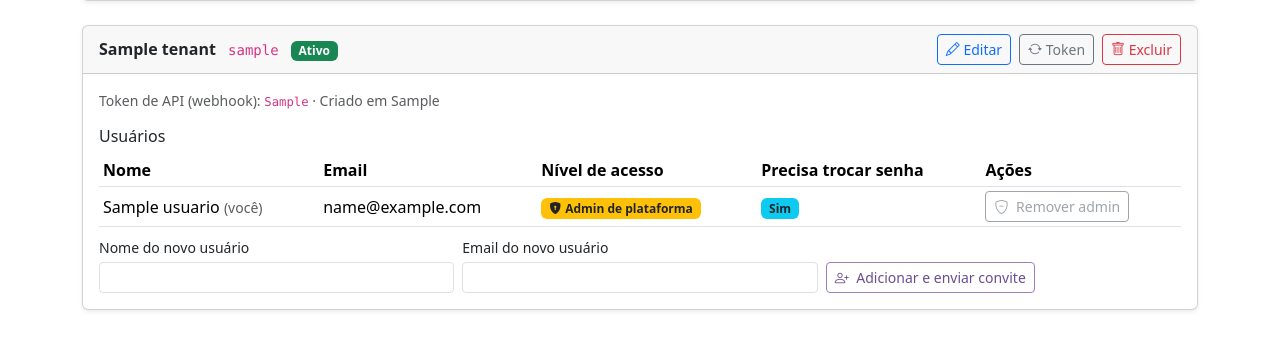
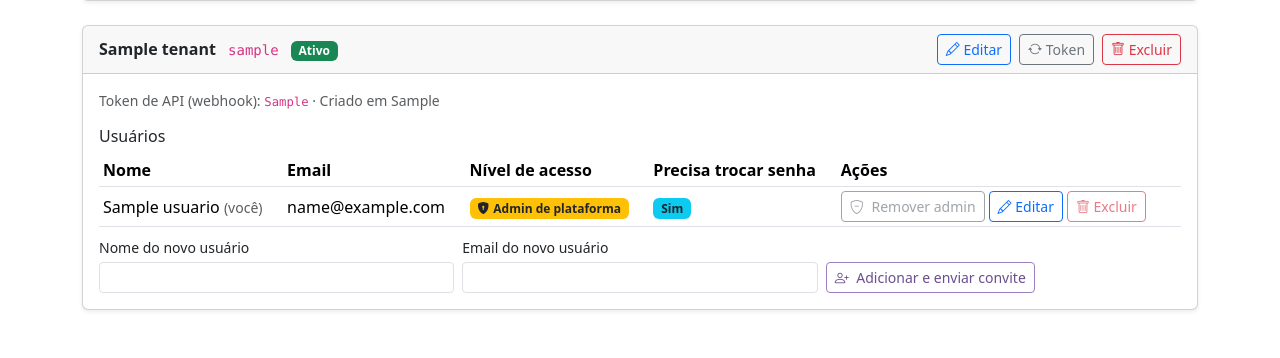
Before and after one commit to loisneubauer/gestao_financeira, a Flask app: page /admin/tenants in a window 1280 px wide. Shown: the part 571-929 px from the top of the page. Run offline with Flask 3, Linux system fonts and the light colour scheme; the visitor is signed in with stand-in values (Sample User, id 1); tables that the repository leaves empty hold one stand-in row (values such as "Sample post").

Commit message:
Adiciona edição e exclusão de usuários no painel de organizações

```diff
--- a/app.py
+++ b/app.py
@@ -800,6 +800,58 @@ def admin_alternar_admin_usuario(id_tenant, id_usuario):
     return _renderizar_admin_tenants(sucesso=f"{usuario['nome']} foi {acao}.")
 
 
+@app.route("/admin/tenants/<int:id_tenant>/usuarios/<int:id_usuario>/editar", methods=["POST"])
+@admin_required
+def admin_editar_usuario(id_tenant, id_usuario):
+    tenant = database.buscar_tenant_por_id(id_tenant)
+    if not tenant:
+        return _renderizar_admin_tenants(erro="Organização não encontrada.")
+
+    usuario = database.buscar_usuario_por_id(id_tenant, id_usuario)
+    if not usuario:
+        return _renderizar_admin_tenants(erro="Usuário não encontrado.")
+
+    nome = request.form.get("nome", "").strip()
+    email = request.form.get("email", "").strip().lower()
+
+    if not nome or not email:
+        return _renderizar_admin_tenants(erro="Nome e email não podem ficar em branco.")
+
+    email_existente = database.buscar_usuario_por_email(email, tenant_id=id_tenant)
+    if email_existente and email_existente["id"] != id_usuario:
+        return _renderizar_admin_tenants(erro=f"Já existe outro usuário com o email {email} nesta organização.")
+
+    database.atualizar_usuario_admin(id_tenant, id_usuario, nome, email)
+
+    # Se for o próprio usuário logado editando os dados, atualiza a sessão
+    # também, pra navbar/saudação não ficarem com o nome antigo.
+    if id_usuario == session.get("usuario_id"):
+        session["usuario_nome"] = nome
+
+    return _renderizar_admin_tenants(sucesso=f"Usuário '{nome}' atualizado.")
+
+
+@app.route("/admin/tenants/<int:id_tenant>/usuarios/<int:id_usuario>/excluir", methods=["POST"])
+@admin_required
+def admin_excluir_usuario(id_tenant, id_usuario):
+    tenant = database.buscar_tenant_por_id(id_tenant)
+    if not tenant:
+        return _renderizar_admin_tenants(erro="Organização não encontrada.")
+
+    usuario = database.buscar_usuario_por_id(id_tenant, id_usuario)
+    if not usuario:
+        return _renderizar_admin_tenants(erro="Usuário não encontrado.")
+
+    if usuario["id"] == session.get("usuario_id"):
+        return _renderizar_admin_tenants(erro="Você não pode excluir a própria conta enquanto está logada nela.")
+
+    if usuario["is_admin"] and database.contar_admins() <= 1:
+        return _renderizar_admin_tenants(erro="Não é possível excluir o último admin da plataforma.")
+
+    database.excluir_usuario(id_tenant, id_usuario)
+    return _renderizar_admin_tenants(sucesso=f"Usuário '{usuario['nome']}' excluído.")
+
+
 @app.route("/admin/tenants/<int:id_tenant>/gerar-token", methods=["POST"])
 @admin_required
 def admin_gerar_token_tenant(id_tenant):
--- a/database.py
+++ b/database.py
@@ -533,6 +533,26 @@ def marcar_deve_trocar_senha(tenant_id, id_usuario, valor=1):
     conexao.close()
 
 
+def atualizar_usuario_admin(tenant_id, id_usuario, nome, email):
+    """Atualiza nome/email de um usuário a partir da tela de administração
+    (diferente de atualizar_perfil_usuario, que é o próprio usuário editando
+    seu perfil/foto). Não mexe em senha."""
+    conexao = conectar()
+    conexao.execute(
+        "UPDATE usuarios SET nome = ?, email = ? WHERE id = ? AND tenant_id = ?",
+        (nome, email, id_usuario, tenant_id)
+    )
+    conexao.commit()
+    conexao.close()
+
+
+def excluir_usuario(tenant_id, id_usuario):
+    conexao = conectar()
+    conexao.execute("DELETE FROM usuarios WHERE id = ? AND tenant_id = ?", (id_usuario, tenant_id))
+    conexao.commit()
+    conexao.close()
+
+
 def atualizar_perfil_usuario(tenant_id, id_usuario, nome, saudacao, foto_perfil=None):
     conexao = conectar()
     if foto_perfil is not None:
--- a/templates/admin_tenants.html
+++ b/templates/admin_tenants.html
@@ -94,6 +94,7 @@
                         </td>
                         <td>{% if u.deve_trocar_senha %}<span class="badge bg-info text-dark">Sim</span>{% else %}<span class="text-muted small">Não</span>{% endif %}</td>
                         <td>
+                            <div class="d-flex flex-wrap gap-1">
                                 <form method="post" action="{{ url_for('admin_alternar_admin_usuario', id_tenant=t.id, id_usuario=u.id) }}"
                                       onsubmit="return confirm('{% if u.is_admin %}Remover o acesso de admin de plataforma de {{ u.nome }}?{% else %}Tornar {{ u.nome }} admin de plataforma? Ela(e) vai enxergar e gerenciar TODAS as organizações, não só esta.{% endif %}');">
                                     {% if u.is_admin %}
@@ -106,6 +107,50 @@
                                         </button>
                                     {% endif %}
                                 </form>
+
+                                <button type="button" class="btn btn-sm btn-outline-primary" data-bs-toggle="modal" data-bs-target="#modalEditarUsuario{{ u.id }}" aria-label="Editar usuário">
+                                    <i class="bi bi-pencil"></i> Editar
+                                </button>
+
+                                <form method="post" action="{{ url_for('admin_excluir_usuario', id_tenant=t.id, id_usuario=u.id) }}"
+                                      onsubmit="return confirm('Excluir o usuário {{ u.nome }} ({{ u.email }})? Essa ação não pode ser desfeita.');">
+                                    <button type="submit" class="btn btn-sm btn-outline-danger" aria-label="Excluir usuário" {% if u.id == session.usuario_id %}disabled title="Você não pode excluir a própria conta"{% endif %}>
+                                        <i class="bi bi-trash"></i> Excluir
+                                    </button>
+                                </form>
+                            </div>
+
+                            <!-- Modal Editar Usuário -->
+                            <div class="modal fade" id="modalEditarUsuario{{ u.id }}" tabindex="-1">
+                                <div class="modal-dialog">
+                                    <div class="modal-content">
+                                        <form method="post" action="{{ url_for('admin_editar_usuario', id_tenant=t.id, id_usuario=u.id) }}">
+                                            <div class="modal-header">
+                                                <h5 class="modal-title">Editar usuário</h5>
+                                                <button type="button" class="btn-close" data-bs-dismiss="modal"></button>
+                                            </div>
+                                            <div class="modal-body">
+                                                <div class="mb-3">
+                                                    <label class="form-label">Nome</label>
+                                                    <input type="text" name="nome" class="form-control" value="{{ u.nome }}" required>
+                                                </div>
+                                                <div class="mb-3">
+                                                    <label class="form-label">Email</label>
+                                                    <input type="email" name="email" class="form-control" value="{{ u.email }}" required>
+                                                </div>
+                                                <p class="text-muted small mb-0">
+                                                    <i class="bi bi-info-circle me-1"></i>
+                                                    Isso não altera a senha do usuário. Para forçar uma nova senha, use a exclusão + recriação (o usuário recebe um novo convite por email).
+                                                </p>
+                                            </div>
+                                            <div class="modal-footer">
+                                                <button type="button" class="btn btn-secondary" data-bs-dismiss="modal">Cancelar</button>
+                                                <button type="submit" class="btn btn-primary">Salvar</button>
+                                            </div>
+                                        </form>
+                                    </div>
+                                </div>
+                            </div>
                         </td>
                     </tr>
                     {% else %}
```
Lines whose indentation alone changed are shown as unchanged.
